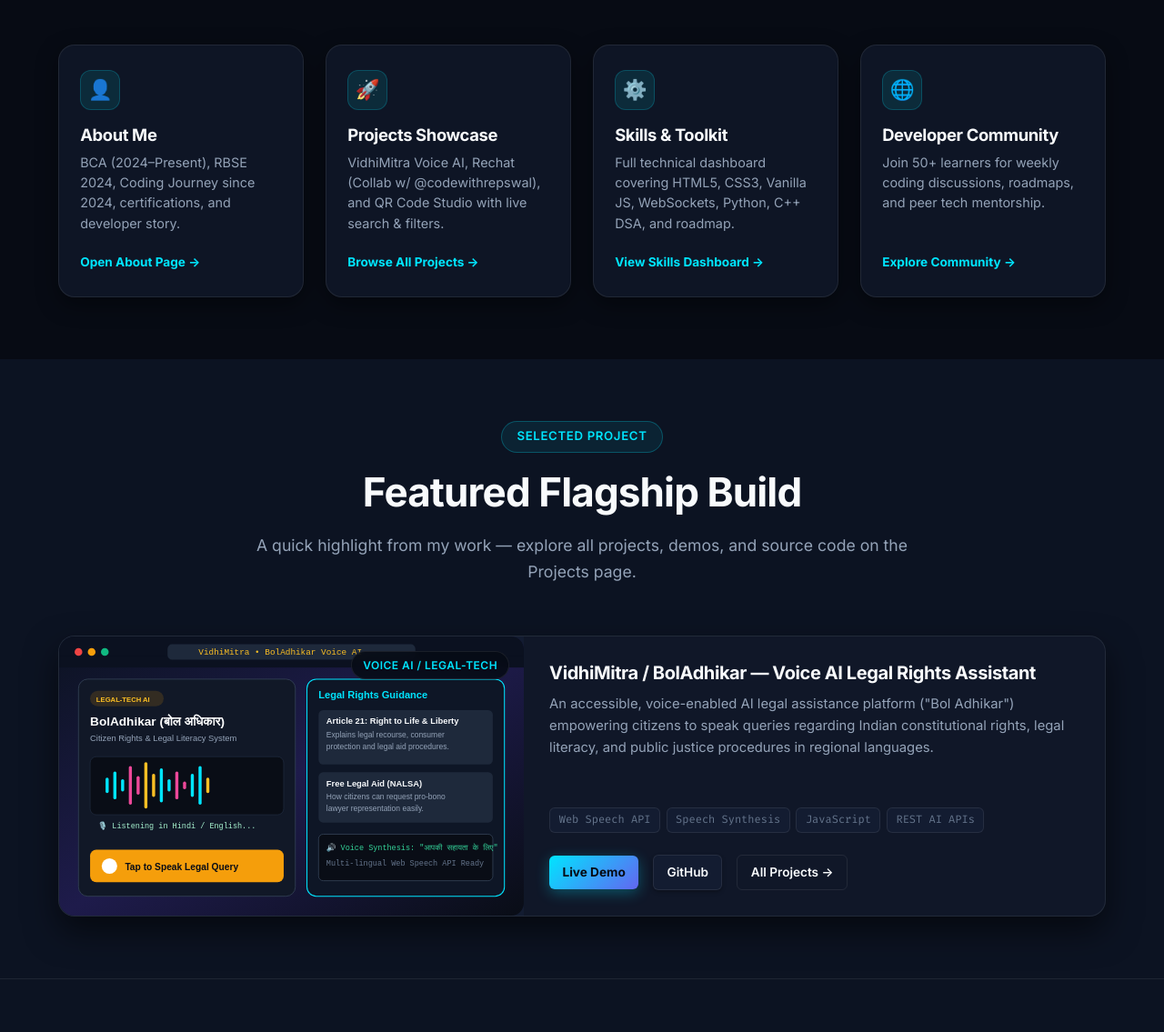
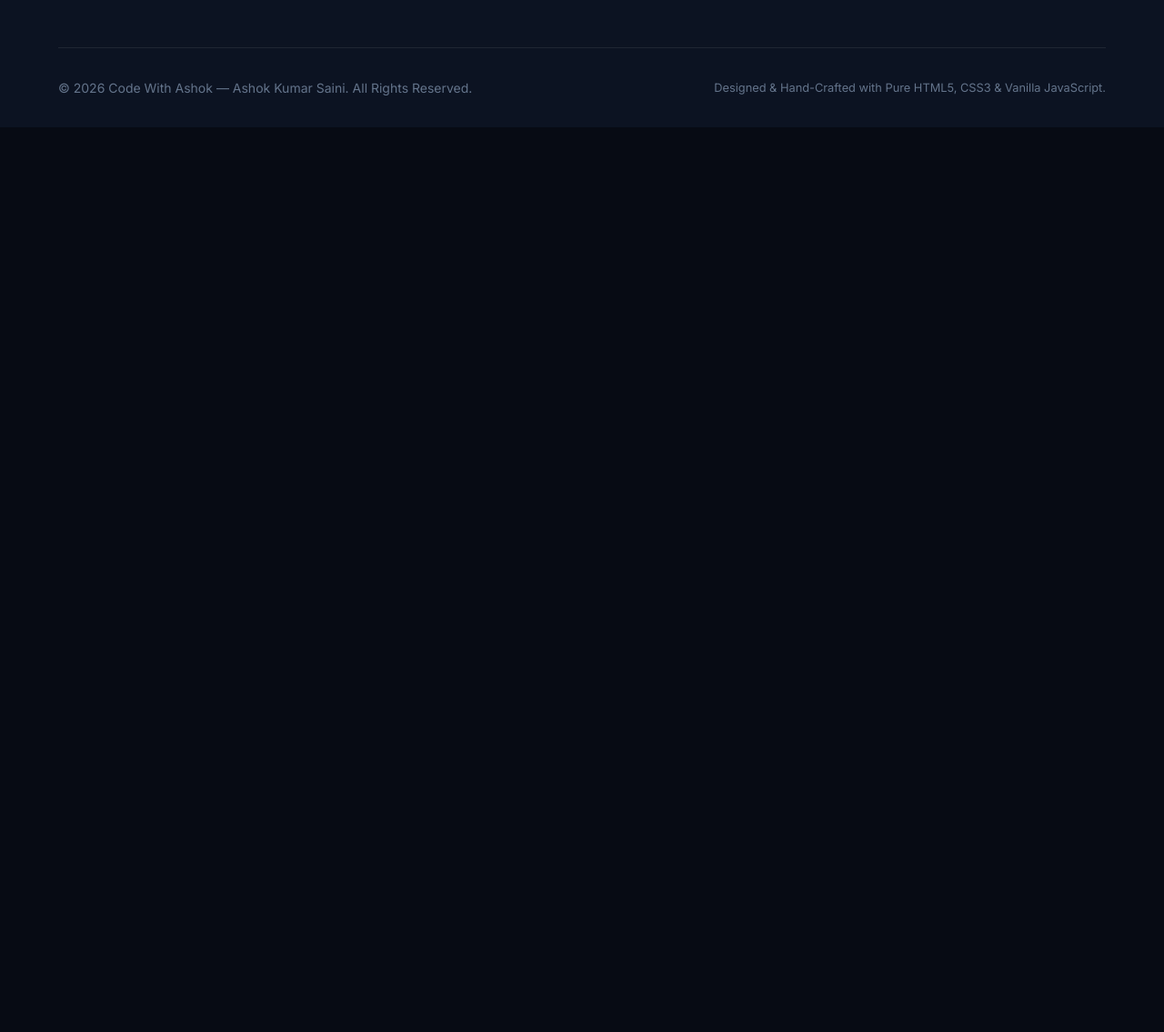
Before and after one commit to CodeWithAshokk/CodeWithAshokk, a plain HTML site: page index.html in a window 1280 px wide. Shown: the part 1264-2399 px from the top of the page at 91% size. After the commit the page ends 1404 px from the top, so only its background shows below. Drawn offline with Linux system fonts and the light colour scheme.

Commit message:
Keep Home tab minimal with only Hero, Terminal Card, and Metrics for pure multi-page navigation

```diff
--- a/index.html
+++ b/index.html
@@ -221,20 +221,7 @@
                 <polyline points="12 5 19 12 12 19"></polyline>
               </svg>
             </a>
-          </div>
-
-          <!-- Quick Tech Stack Pills -->
-          <div class="hero-tech-stack">
-            <div class="hero-tech-label">Core Tech Stack</div>
-            <div class="tech-pills">
-              <span class="tech-pill">🌐 HTML5 Semantic</span>
-              <span class="tech-pill">🎨 CSS3 Modern Grid</span>
-              <span class="tech-pill">⚡ Vanilla JS (ES6+)</span>
-              <span class="tech-pill">🔄 WebSockets</span>
-              <span class="tech-pill">🎙️ Speech Recognition AI</span>
-              <span class="tech-pill">🐍 Python 3</span>
-              <span class="tech-pill">⚙️ C++ DSA</span>
-            </div>
+            <a href="about.html" class="btn btn-secondary btn-lg">About Me</a>
           </div>
         </div>
 
@@ -361,84 +348,6 @@
             <div class="metric-label">Community Learners</div>
           </div>
         </div>
-      </div>
-    </section>
-
-    <!-- EXPLORE PORTFOLIO — DEDICATED PAGES HUB -->
-    <section class="section" aria-labelledby="explore-pages-title">
-      <div class="container">
-        <div class="section-title-wrap reveal-on-scroll">
-          <span class="section-tag">Explore Portfolio</span>
-          <h2 id="explore-pages-title" class="section-title">Navigate Dedicated Pages</h2>
-          <p class="section-desc">Each section lives on its own fast, focused page — jump straight into what you want to explore.</p>
-        </div>
-
-        <div class="page-hub-grid">
-          <!-- Page 1: About -->
-          <a href="about.html" class="page-hub-card reveal-on-scroll">
-            <div class="page-hub-icon" aria-hidden="true">👤</div>
-            <h3 class="page-hub-title">About Me</h3>
-            <p class="page-hub-desc">BCA (2024–Present), RBSE 2024, Coding Journey since 2024, certifications, and developer story.</p>
-            <span class="page-hub-link">Open About Page →</span>
-          </a>
-
-          <!-- Page 2: Projects -->
-          <a href="projects.html" class="page-hub-card reveal-on-scroll">
-            <div class="page-hub-icon" aria-hidden="true">🚀</div>
-            <h3 class="page-hub-title">Projects Showcase</h3>
-            <p class="page-hub-desc">VidhiMitra Voice AI, Rechat (Collab w/ @codewithrepswal), and QR Code Studio with live search &amp; filters.</p>
-            <span class="page-hub-link">Browse All Projects →</span>
-          </a>
-
-          <!-- Page 3: Skills -->
-          <a href="skills.html" class="page-hub-card reveal-on-scroll">
-            <div class="page-hub-icon" aria-hidden="true">⚙️</div>
-            <h3 class="page-hub-title">Skills &amp; Toolkit</h3>
-            <p class="page-hub-desc">Full technical dashboard covering HTML5, CSS3, Vanilla JS, WebSockets, Python, C++ DSA, and roadmap.</p>
-            <span class="page-hub-link">View Skills Dashboard →</span>
-          </a>
-
-          <!-- Page 4: Community -->
-          <a href="community.html" class="page-hub-card reveal-on-scroll">
-            <div class="page-hub-icon" aria-hidden="true">🌐</div>
-            <h3 class="page-hub-title">Developer Community</h3>
-            <p class="page-hub-desc">Join 50+ learners for weekly coding discussions, roadmaps, and peer tech mentorship.</p>
-            <span class="page-hub-link">Explore Community →</span>
-          </a>
-        </div>
-      </div>
-    </section>
-
-    <!-- SELECTED PROJECT SPOTLIGHT (Single Flagship Feature) -->
-    <section class="section" style="background: var(--bg-secondary);" aria-labelledby="featured-projects-title">
-      <div class="container">
-        <div class="section-title-wrap reveal-on-scroll">
-          <span class="section-tag">Selected Project</span>
-          <h2 id="featured-projects-title" class="section-title">Featured Flagship Build</h2>
-          <p class="section-desc">A quick highlight from my work — explore all projects, demos, and source code on the Projects page.</p>
-        </div>
-
-        <article class="spotlight-card reveal-on-scroll">
-          <div class="spotlight-thumb">
-            <img src="assets/images/project-vidhimitra.svg" alt="VidhiMitra / BolAdhikar — Voice AI Legal Rights Assistant Thumbnail" loading="lazy" width="600" height="360" />
-            <span class="project-badge">Voice AI / Legal-Tech</span>
-          </div>
-          <div class="spotlight-body">
-            <h3 class="project-title">VidhiMitra / BolAdhikar — Voice AI Legal Rights Assistant</h3>
-            <p class="project-desc">An accessible, voice-enabled AI legal assistance platform ("Bol Adhikar") empowering citizens to speak queries regarding Indian constitutional rights, legal literacy, and public justice procedures in regional languages.</p>
-            <div class="project-tags">
-              <span class="project-tag">Web Speech API</span>
-              <span class="project-tag">Speech Synthesis</span>
-              <span class="project-tag">JavaScript</span>
-              <span class="project-tag">REST AI APIs</span>
-            </div>
-            <div class="btn-group">
-              <a href="https://github.com/CodeWithAshokk" target="_blank" rel="noopener noreferrer" class="btn btn-primary btn-sm">Live Demo</a>
-              <a href="https://github.com/CodeWithAshokk/vidhimitra-voice-ai" target="_blank" rel="noopener noreferrer" class="btn btn-secondary btn-sm">GitHub</a>
-              <a href="projects.html" class="btn btn-outline btn-sm">All Projects →</a>
-            </div>
-          </div>
-        </article>
       </div>
     </section>
 
```
